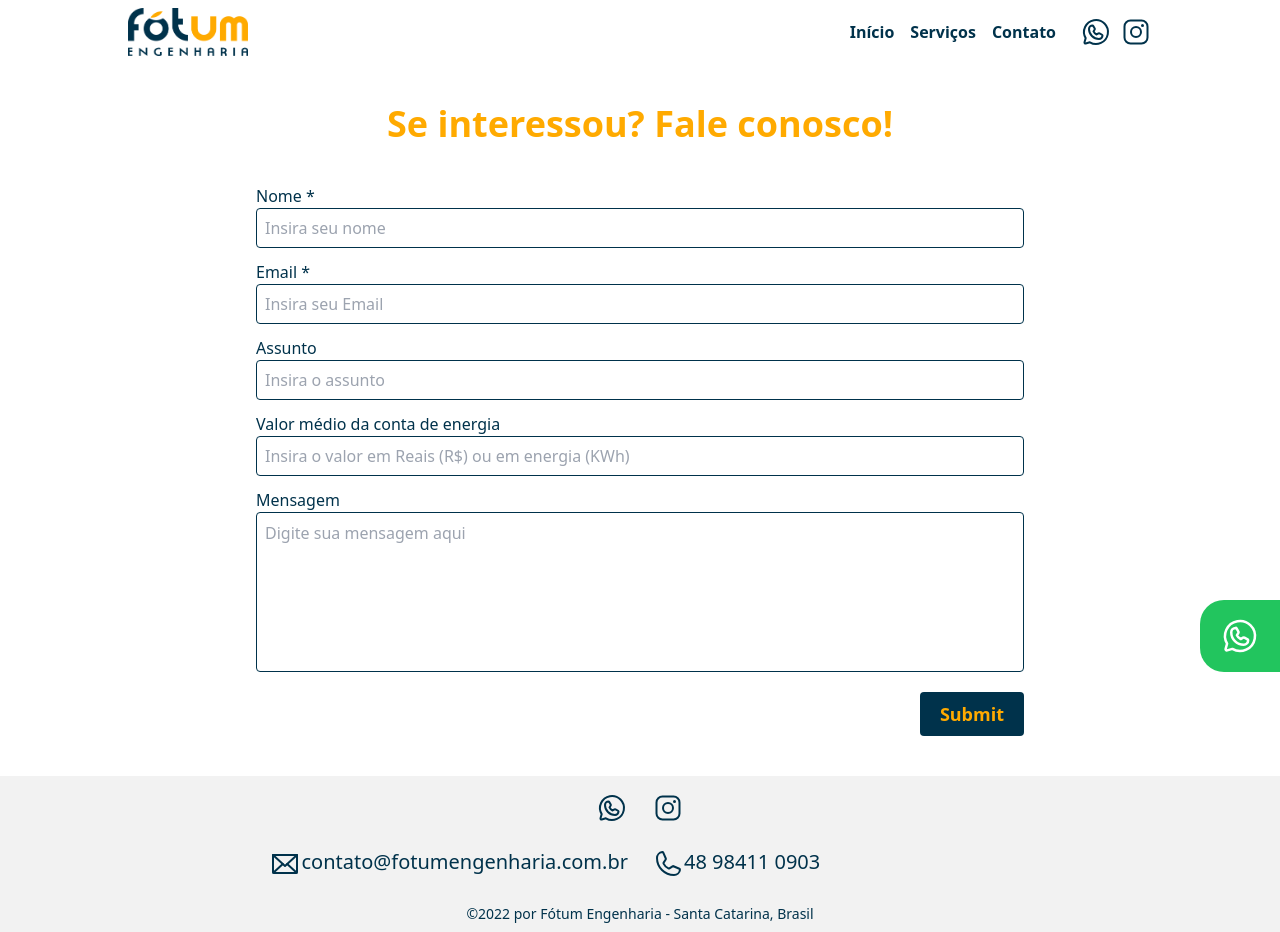
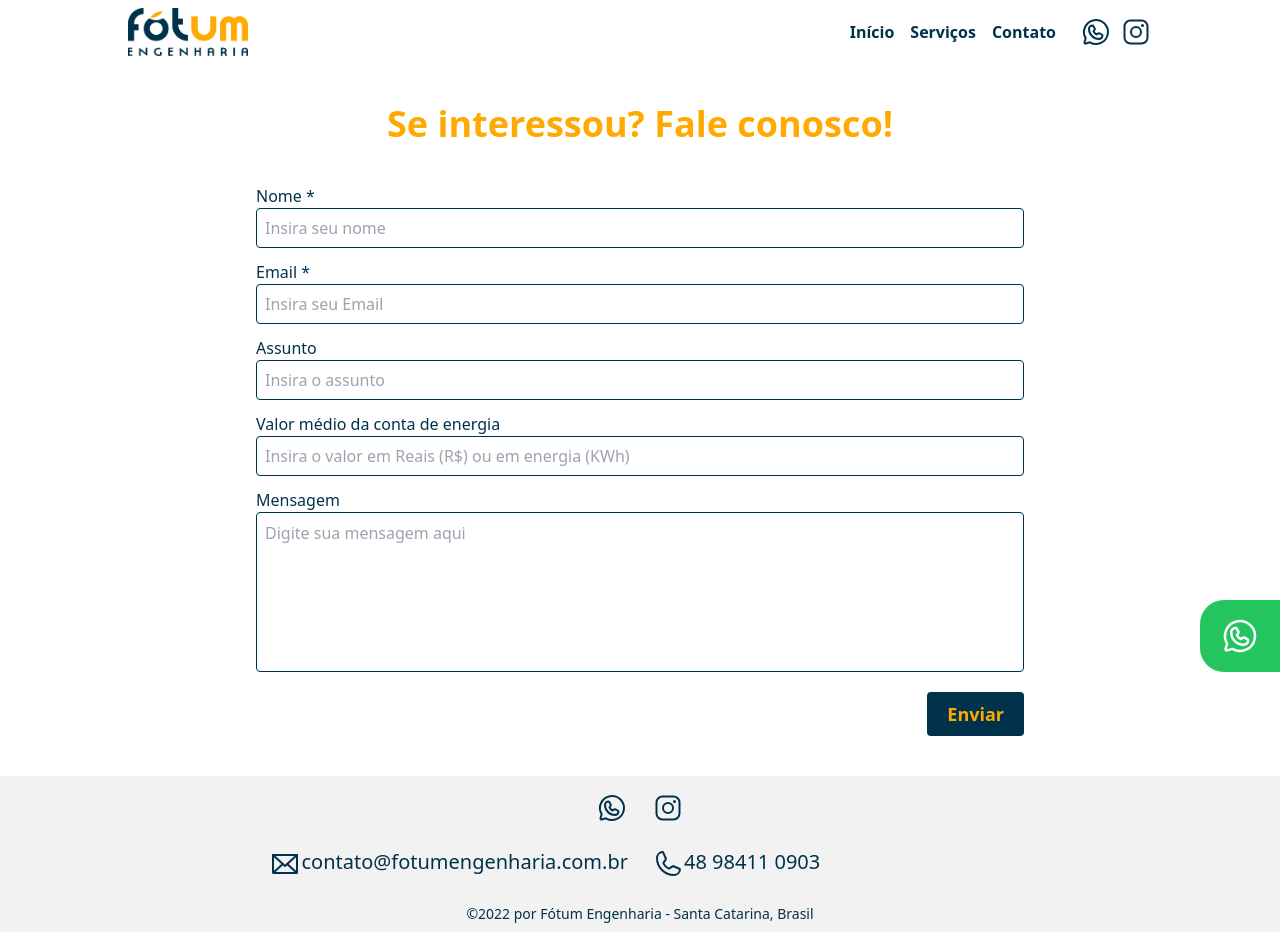
Before and after one commit to Rafagom/fotum-ts-serverless, a Next.js app: page /contact in a window 1280 px wide. Built offline with nearby package versions, Linux system fonts and the light colour scheme.

Commit message:
animações

```diff
--- a/package.json
+++ b/package.json
@@ -12,10 +12,12 @@
     "@sendgrid/mail": "^7.7.0",
     "axios": "^0.27.2",
     "formik": "^2.2.9",
+    "framer-motion": "^6.3.4",
     "next": "12.1.6",
     "phosphor-react": "^1.4.1",
     "react": "18.1.0",
     "react-dom": "18.1.0",
+    "react-intersection-observer": "^9.1.0",
     "swiper": "^8.1.6",
     "yup": "^0.32.11"
   },
--- /dev/null
+++ b/pages/_document.js
@@ -0,0 +1,16 @@
+import NextDocument, { Html, Head, Main, NextScript } from "next/document";
+
+export default class Document extends NextDocument {
+  render() {
+    return (
+      <Html>
+        <Head />
+
+        <body>
+          <Main />
+          <NextScript />
+        </body>
+      </Html>
+    );
+  }
+}
--- a/pages/api/sendMail.ts
+++ b/pages/api/sendMail.ts
@@ -18,7 +18,7 @@ export default async (request: NextApiRequest, response: NextApiResponse) => {
   const { email, username, subject, cost, message } = request.body;
 
   const msg = {
-    to: "rafox.gomes@gmail.com",
+    to: "contato@fotumengenharia.com.br",
     from: "rafox.gomes@gmail.com",
     subject: `Novo contato: ${username}`,
     text: `Email: ${email}\n\nNome: ${username}\n\nAssunto: ${subject}\n\nFatura: ${cost}\n\nMensagem: ${message}`,
--- a/pages/services.tsx
+++ b/pages/services.tsx
@@ -1,18 +1,56 @@
 import { Footer } from "../src/components/Footer";
 import { Header } from "../src/components/Header";
 import { Widget } from "../src/components/Widget/Widget";
+import { motion, useAnimation } from "framer-motion";
+import { useInView } from "react-intersection-observer";
+import { useEffect } from "react";
 
 function Services() {
+  const left = {
+    visible: { opacity: 1, x: 0, transition: { duration: 0.8 } },
+    hidden: { opacity: 0, x: -200 },
+  };
+
+  const scale = {
+    visible: { opacity: 1, scale: 1, transition: { duration: 0.8 } },
+    hidden: { opacity: 0, scale: 0 },
+  };
+
+  const appear = {
+    visible: { opacity: 1, scale: 0, transition: { duration: 0.8 } },
+    hidden: { opacity: 0, scale: 0 },
+  };
+
+  const right = {
+    visible: { opacity: 1, x: 0, transition: { duration: 0.8 } },
+    hidden: { opacity: 0, x: 200 },
+  };
+
+  const bottom = {
+    visible: { opacity: 1, y: 0, transition: { duration: 0.8 } },
+    hidden: { opacity: 0, y: 50 },
+  };
+
+  const control = useAnimation();
+  const [ref, inView] = useInView();
+
+  useEffect(() => {
+    if (inView) {
+      control.start("visible");
+    }
+  }, [control, inView]);
+
   return (
     <>
       <Header />
-      <section className="grid grid-cols-2">
+      <section className="grid grid-cols-2 grid-rows-3">
         <img
           className="col-start-1 col-end-2 w-full row-start-1"
           src="/img1.webp"
           alt="Modulos"
         />
-        <div className="flex flex-col items-center  justify-center gap-10">
+
+        <div className="flex flex-col items-center justify-center gap-10">
           <h2 className="text-4xl text-center">
             Geração <br /> Solar Fotovoltaica
           </h2>
--- a/src/components/Advantages.tsx
+++ b/src/components/Advantages.tsx
@@ -1,11 +1,65 @@
+import Image from "next/image";
+import { motion, useAnimation } from "framer-motion";
+import { useInView } from "react-intersection-observer";
+import { useEffect } from "react";
+
 export function Advantages() {
+  const left = {
+    visible: { opacity: 1, x: 0, transition: { duration: 0.8 } },
+    hidden: { opacity: 0, x: -200 },
+  };
+
+  const scale = {
+    visible: { opacity: 1, scale: 1, transition: { duration: 0.8 } },
+    hidden: { opacity: 0, scale: 0 },
+  };
+
+  const appear = {
+    visible: { opacity: 1, scale: 1, transition: { duration: 0.8 } },
+    hidden: { opacity: 0, scale: 0 },
+  };
+
+  const right = {
+    visible: { opacity: 1, x: 0, transition: { duration: 0.8 } },
+    hidden: { opacity: 0, x: 200 },
+  };
+
+  const bottom = {
+    visible: { opacity: 1, y: 0, transition: { duration: 0.8 } },
+    hidden: { opacity: 0, y: -200 },
+  };
+
+  const control = useAnimation();
+  const [ref, inView] = useInView();
+
+  useEffect(() => {
+    if (inView) {
+      control.start("visible");
+    }
+  }, [control, inView]);
+
   return (
     <section className="flex flex-col justify-center pt-10 gap-10">
       <ul className="flex flex-col  text-5xl font-bold text-[#ffaa00]  text-center gap-5">
+        <motion.div
+          className="box "
+          ref={ref}
+          variants={appear}
+          initial="hidden"
+          animate={control}
+        >
           <p className="mb-5">
-          {" "}
             Aproveite a luz do sol e <br /> gere sua própria energia!
           </p>
+        </motion.div>
+
+        <motion.div
+          className="box flex flex-col text-center gap-5"
+          ref={ref}
+          variants={left}
+          initial="hidden"
+          animate={control}
+        >
           <li className="font-semibold text-[#00324b] text-3xl ">
             - Até 95% de economia na conta de energia
           </li>
@@ -24,7 +78,9 @@ export function Advantages() {
           <li className="font-semibold text-[#00324b] text-3xl">
             - Baixa manutenção
           </li>
+        </motion.div>
       </ul>
+
       <img
         className="w-full h-[75vh]"
         src="/img-bottom.jpeg"
--- a/src/components/Form.tsx
+++ b/src/components/Form.tsx
@@ -10,7 +10,9 @@ import {
 } from "formik";
 import * as Yup from "yup";
 import axios from "axios";
-// import fetch from "node-fetch";
+import { Loading } from "./Loading";
+import { motion, useAnimation } from "framer-motion";
+import { useInView } from "react-intersection-observer";
 
 const sleep = (ms: number) => new Promise((r) => setTimeout(r, ms));
 
@@ -57,6 +59,27 @@ const TextInputLiveFeedback = ({ label, helpText, ...props }: any) => {
 };
 
 export function ContactForm() {
+  const top = {
+    visible: { opacity: 1, y: 0, transition: { duration: 0.8 } },
+    hidden: { opacity: 0, y: -100 },
+  };
+
+  const scale = {
+    visible: { opacity: 1, scale: 1, transition: { duration: 0.8 } },
+    hidden: { opacity: 0, scale: 0 },
+  };
+
+  const control = useAnimation();
+  const [ref, inView] = useInView();
+
+  useEffect(() => {
+    if (inView) {
+      control.start("visible");
+    }
+  }, [control, inView]);
+
+  const [isSubmit, setIsSubmit] = useState(false);
+
   async function send(campos: any) {
     let email = campos.email;
     let subject = campos.subject;
@@ -76,9 +99,12 @@ export function ContactForm() {
       // anexo: null,
     },
     onSubmit: async (values) => {
+      setIsSubmit(true);
       await sleep(500);
       send(values);
+      setIsSubmit(false);
     },
+
     validationSchema: Yup.object({
       username: Yup.string()
         // .min(8, "Must be at least 8 characters")
@@ -96,10 +122,25 @@ export function ContactForm() {
 
   return (
     <section className="flex flex-col justify-center items-center w-full py-10 gap-10">
+      <motion.div
+        className="box"
+        ref={ref}
+        variants={top}
+        initial="hidden"
+        animate={control}
+      >
         <h1 className="text-4xl font-bold text-[#ffaa00]">
           Se interessou? Fale conosco!
-      </h1>
+        </h1>{" "}
+      </motion.div>
       <FormikProvider value={formik}>
+        <motion.div
+          className="box"
+          ref={ref}
+          variants={scale}
+          initial="hidden"
+          animate={control}
+        >
           <Form>
             <TextInputLiveFeedback
               className="min-w-[304px] w-[60vw] h-10  p-2 rounded border border-solid border-[#00324b] bg-inherit resize-none text-[#00324b] overflow-auto focus:border-[#ffaa00] focus:ring-[#ffaa00] focus:outline-none scrollbar-thumb-zinc-700 scrollbar-thin scrollbar-track-transparent mb-3"
@@ -154,10 +195,11 @@ export function ContactForm() {
                 className="flex rounded bg-[#00324b] text-[#ffaa00] font-semibold text-lg  px-5 py-2  mt-5 justify-center hover:bg-[#174d68] transition-colors disabled:opacity-50 disabled:hover:bg-[#00324b]"
                 type="submit"
               >
-              Submit
+                {isSubmit ? <Loading /> : "Enviar"}
               </button>
             </div>
           </Form>
+        </motion.div>
       </FormikProvider>
     </section>
   );
--- /dev/null
+++ b/src/components/Loading.tsx
@@ -0,0 +1,9 @@
+import { CircleNotch } from "phosphor-react";
+
+export function Loading() {
+  return (
+    <div className=" w-6 h-6 flex items-center justify-center overflow-hidden">
+      <CircleNotch weight="bold" className="w-4 h-4 animate-spin" />
+    </div>
+  );
+}
--- a/src/components/Welcome.tsx
+++ b/src/components/Welcome.tsx
@@ -1,6 +1,7 @@
 // Import Swiper React components
 import { Swiper, SwiperSlide } from "swiper/react";
 import { Navigation, Pagination, Scrollbar, A11y, Autoplay } from "swiper";
+import Image from "next/image";
 
 // Import Swiper styles
 import "swiper/css";
@@ -9,8 +10,8 @@ import "swiper/css/navigation";
 
 export function Welcome() {
   return (
-    <section className="relative">
-      <div className="flex flex-col z-[2] items-center absolute text-center text-white top-1/3 bottom-1/3">
+    <section className="flex relative items-center justify-center">
+      <div className="flex flex-col z-[2]  absolute items-center text-center text-white">
         <h1 className="flex text-7xl font-bold">Muito bem-vindo!</h1>
         <p className="w-[40ch] font-semibold text-2xl">
           Temos as melhores soluções em sistemas de geração solar fotovoltaica.
--- a/styles/globals.css
+++ b/styles/globals.css
@@ -38,3 +38,27 @@ body {
   height: 100%;
   object-fit: cover;
 }
+
+/* Animação */
+
+[data-anime] {
+  opacity: 0;
+  transition: 0.3s;
+}
+
+[data-anime="left"] {
+  transform: translate3d(-50px, 0, 0);
+}
+
+[data-anime="right"] {
+  transform: translate3d(50px, 0, 0);
+}
+
+[data-anime="top"] {
+  transform: translate3d(0, -50px, 0);
+}
+
+[data-anime].animate {
+  opacity: 1;
+  transform: translate3d(0px, 0px, 0px);
+}
```
Also changed, not shown: pages/index.tsx (+5 -55 lines), src/components/Header.tsx (+14 -6 lines), tsconfig.json (+7 -1 lines), 1 other file (tests, documents, lock files or other folders). Lines whose indentation alone changed are shown as unchanged.
